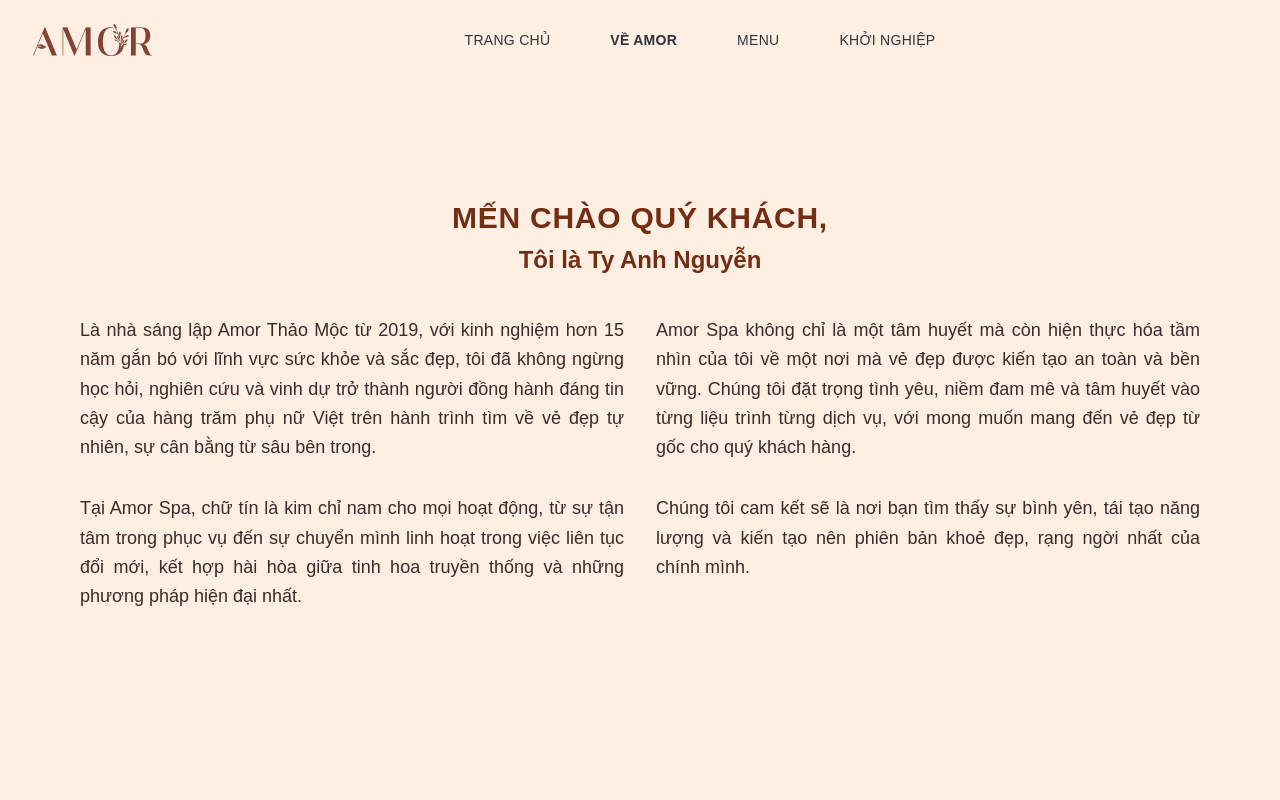
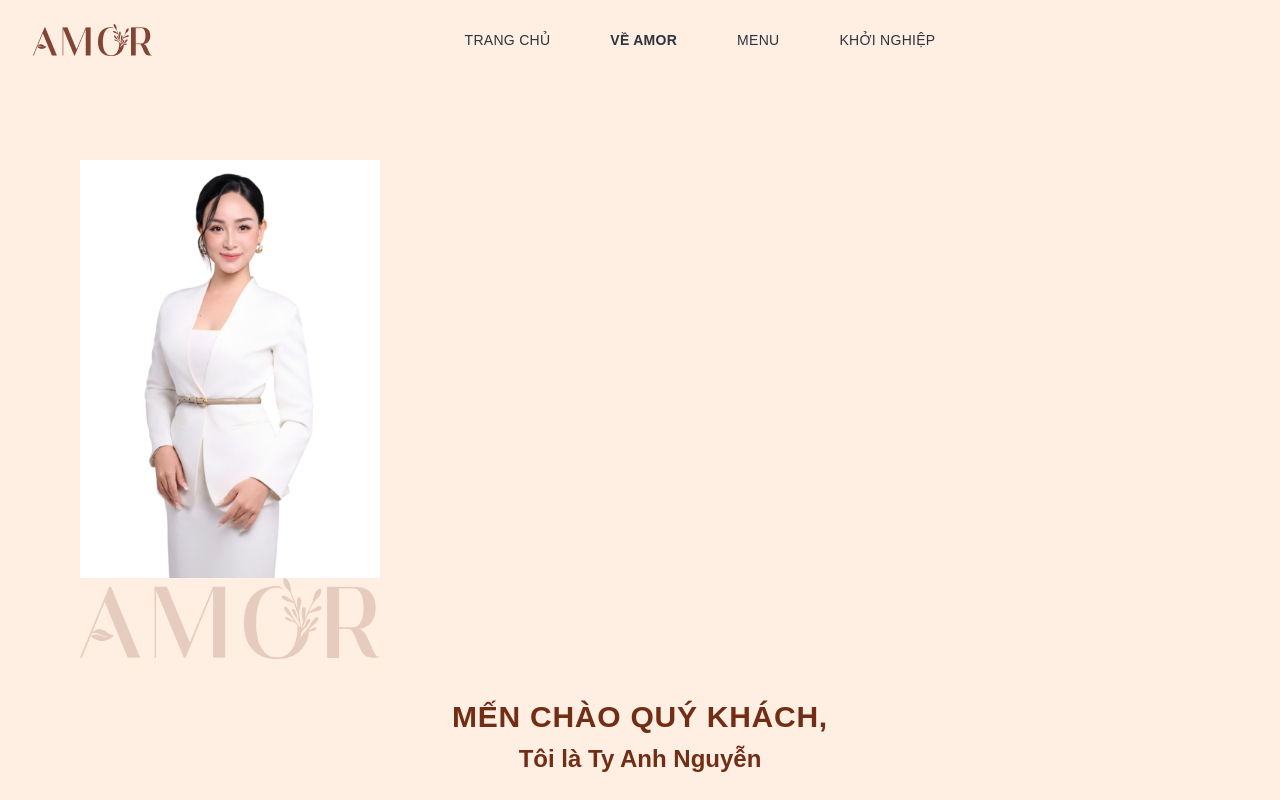
Before and after one commit to Nvduc0301/AMOR, a Next.js app: page /ve-amor in a window 1280 px wide. Shown: the top 800 px of the page. Built offline with nearby package versions, Linux system fonts and the light colour scheme.

Commit message:
[AMOR] config about amor

```diff
--- a/src/feature/ve-amor/BannerSection.tsx
+++ b/src/feature/ve-amor/BannerSection.tsx
@@ -3,6 +3,23 @@ import Image from 'next/image';
 export default function BannerSection() {
   return (
     <section className="pt-40 px-6 md:px-20">
+        <div className="flex flex-col justify-center relative">
+            <Image
+                src="/images/SelfBanner.jpg"
+                alt="Founder"
+                width={300}
+                height={500}
+                className="z-10 relative "
+                />
+          <Image
+            src="/images/AmorLogoBanner.png"
+            alt="Founder"
+            width={300}
+            height={500}
+            className="z-1 relative"
+          />
+
+        </div>
 
         <div className="text-center mt-10">
           <h2 className="text-2xl md:text-3xl text-[#722D15] font-semibold uppercase tracking-wide">
```
